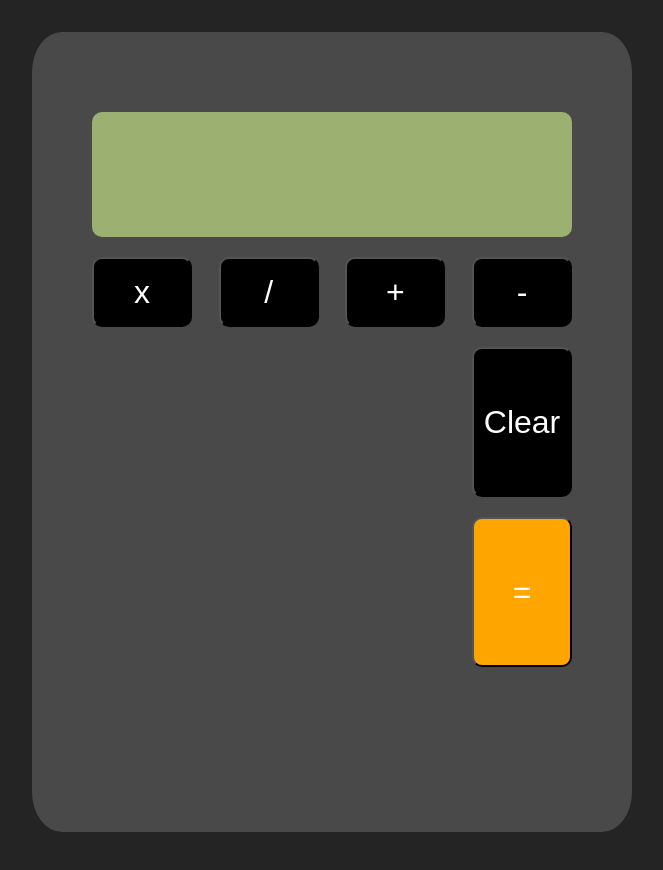
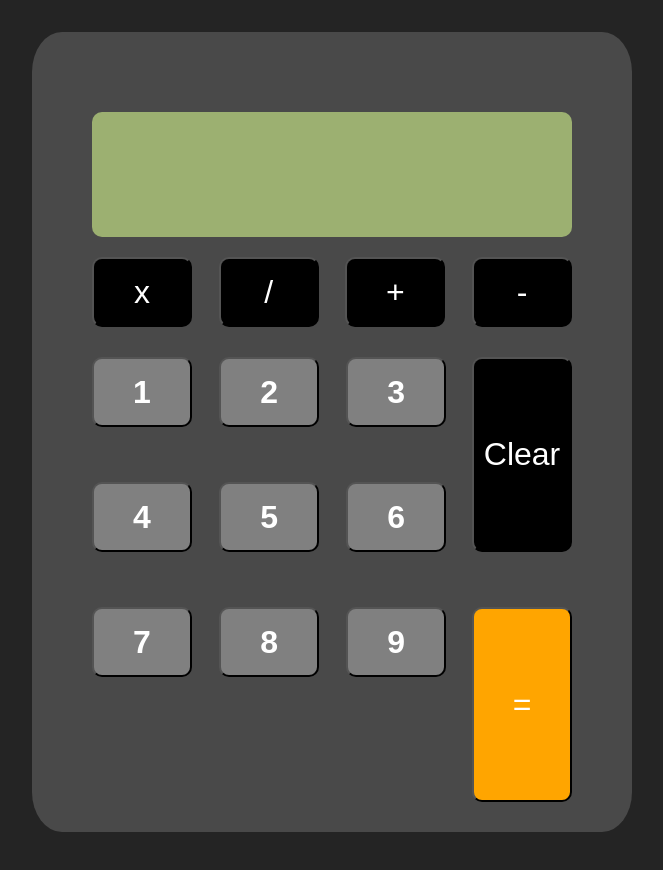
Before and after one commit to TheTallProgrammer/redux-react-calculator, a React (Vite) app: page / in a window 1280 px wide. Shown: the top 870 px of the page, without its empty margins (308-971 px from the left). Built offline with nearby package versions, Linux system fonts and the light colour scheme.

Commit message:
Fixed styles for number buttons, aligned buttons

```diff
--- a/src/components/Calculator.tsx
+++ b/src/components/Calculator.tsx
@@ -1,6 +1,7 @@
 import React from 'react'
 import styles from '../styles/Calculator.module.css'
 import OperatorButton from './OperatorButton';
+import NumberButton from './NumberButton';
 
 const Calculator = () => {
   const operators: string[] = ['x', '/', '+', '-'];
@@ -17,10 +18,14 @@ const Calculator = () => {
           ))}
         </div>
         <div className={styles.middleContentWrapper}>
-          <div className={styles.numbersWrapper} />
+          <div className={styles.numbersWrapper}>
+            {numbers.map((num: string) => (
+              <NumberButton buttonNumber={num}/>
+            ))}
+          </div>
           <div className={styles.specialOpWrapper} >
-            <OperatorButton operatorSymbol='Clear' buttonColor='#000000' width={100} height={160}/>
-            <OperatorButton operatorSymbol='=' buttonColor='#FFA500' width={100} height={160}/>
+            <OperatorButton operatorSymbol='Clear' buttonColor='#000000' width={100} height={195}/>
+            <OperatorButton operatorSymbol='=' buttonColor='#FFA500' width={100} height={195}/>
           </div>
         </div>
       </div>
--- a/src/components/NumberButton.tsx
+++ b/src/components/NumberButton.tsx
@@ -4,7 +4,9 @@ import styles from '../styles/NumberButton.module.css'
 
 const NumberButton = (props: numberProps) => {
   return (
-    <div className={styles.buttonWrapper}>{props.buttonNumber}</div>
+    <div className={styles.buttonWrapper}>
+      <button className={styles.buttonStyles}>{props.buttonNumber}</button>
+    </div>
   )
 }
 
--- a/src/styles/Calculator.module.css
+++ b/src/styles/Calculator.module.css
@@ -31,7 +31,7 @@
     justify-content: space-between;
     flex: column;
     gap: 20px;
-    padding-bottom: 10px;
+    padding-bottom: 20px;
 }
 
 .middleContentWrapper {
@@ -40,18 +40,21 @@
     display: flex;
 }
 
-.numbersWrapper{
+.numbersWrapper {
     width: 75%;
     height: 50%;
-    /* background-color: rgb(142, 100, 144) */
+    /* background-color: rgb(142, 100, 144); */
+    display: grid;
+    grid-template-columns: 1.5fr 1.5fr 1.25fr;
+    grid-template-rows: 1fr 1fr;
 }
 
 .specialOpWrapper{
     width: 25%;
-    height: 50%;
+    height: 70%;
     /* background-color:rgb(255, 224, 51); */
     display: flex;
     flex-direction: column;
     align-items: flex-end;
-    gap: 20px;
+    gap: 55px;
 }
--- a/src/styles/NumberButton.module.css
+++ b/src/styles/NumberButton.module.css
@@ -1,5 +1,15 @@
 .buttonWrapper {
     width: 100px;
     height: 70px;
+    /* background-color: gray; */
+}
+
+.buttonStyles {
+    width: 100%;
+    height: 100%;
     background-color: gray;
+    color: white;
+    font-size: 2rem;
+    font-weight: 700;
+    border-radius: 10px;
 }
--- a/src/types.ts
+++ b/src/types.ts
@@ -7,5 +7,5 @@ export interface operatorProps {
 }
 
 export interface numberProps {
-    buttonNumber: number
+    buttonNumber: string
 }
```
